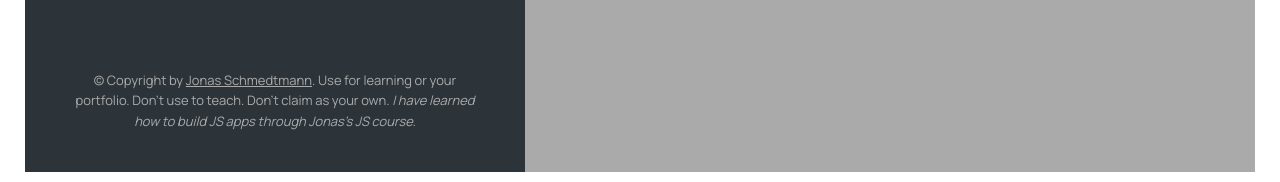
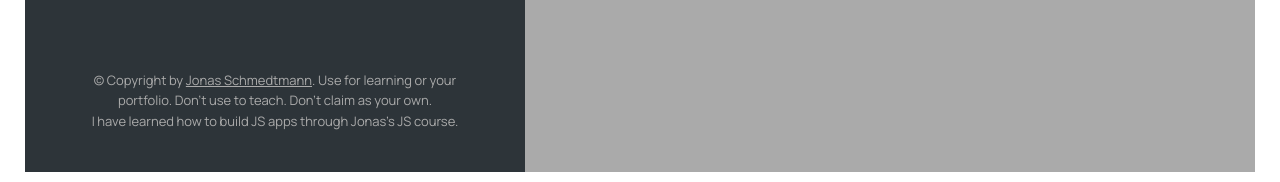
Before and after one commit to kaloyanTry/jscourse-mapty-app, a plain HTML site: page index.html in a window 1280 px wide. Shown: the part 603-785 px from the top of the page. Drawn offline with nearby package versions, Linux system fonts and the light colour scheme.

Commit message:
Add files via upload

```diff
--- a/index.html
+++ b/index.html
@@ -128,8 +128,9 @@
           href="https://twitter.com/jonasschmedtman"
           >Jonas Schmedtmann</a
         >. Use for learning or your portfolio. Don't use to teach. Don't claim
-        as your own.
-        <em> I have learned how to build JS apps through Jonas's JS course.</em>
+        as your own. <br /><em></em>
+          I have learned how to build JS apps through Jonas's JS course.</em
+        >
       </p>
     </div>
 
```
